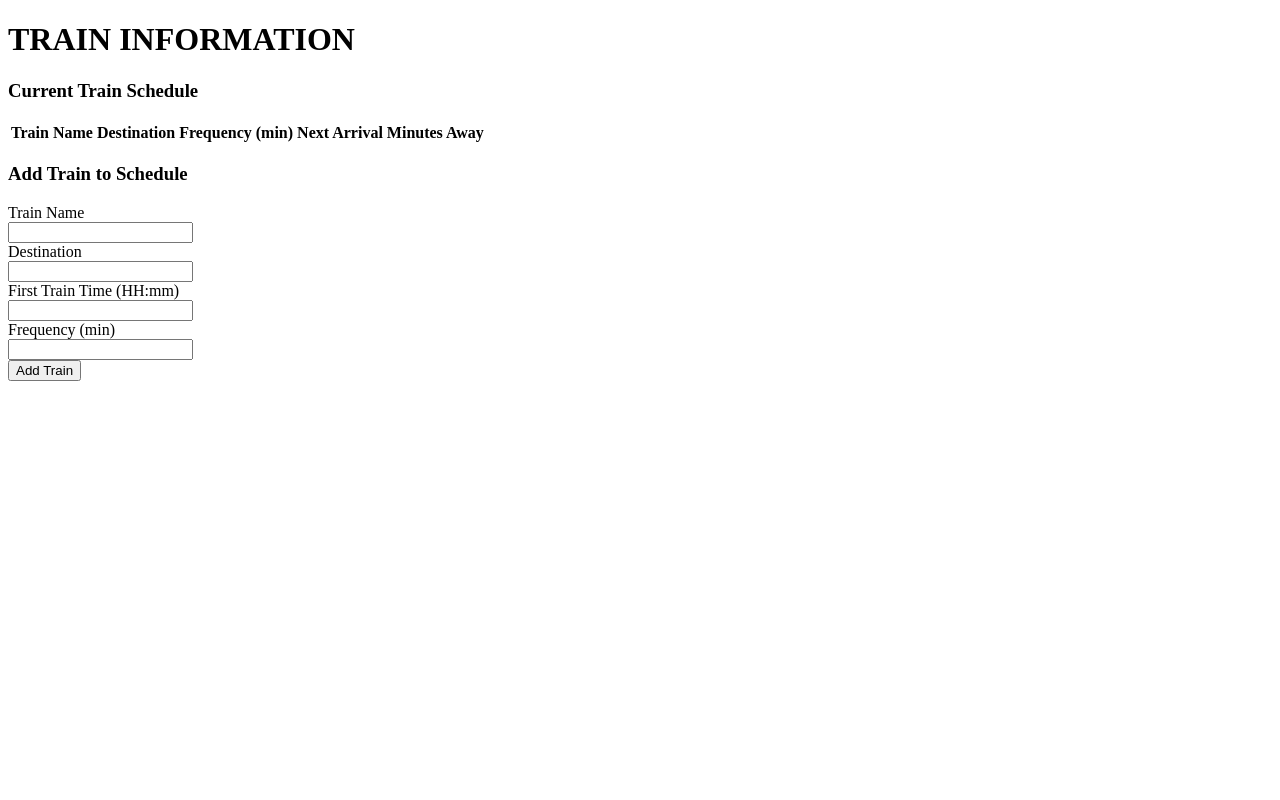
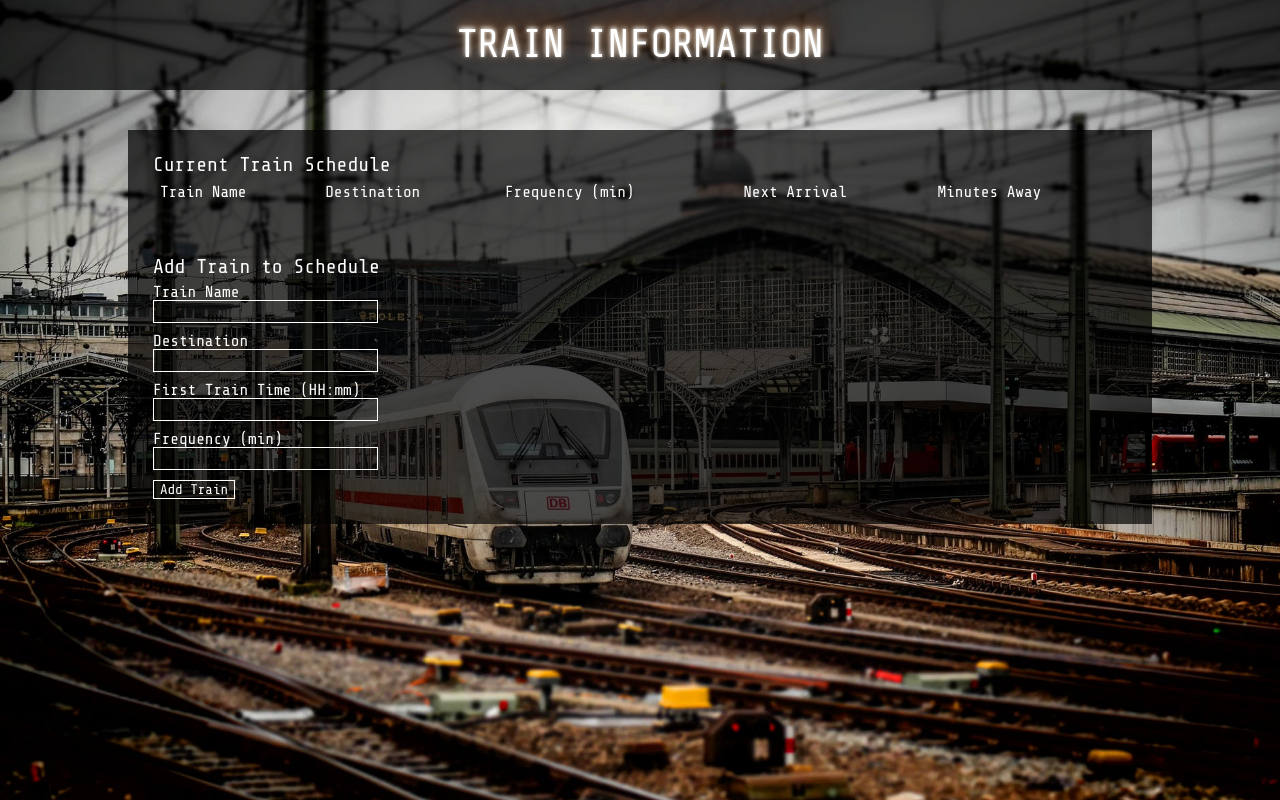
Before and after one commit to kmstern4/trainScheduler, a plain HTML site: page index.html in a window 1280 px wide. Drawn offline with nearby package versions, Linux system fonts and the light colour scheme; no server answers.

Commit message:
added css

```diff
--- a/assets/css/reset.css
+++ b/assets/css/reset.css
@@ -0,0 +1,38 @@
+html, body, div, span, applet, object, iframe,
+h1, h2, h3, h4, h5, h6, p, blockquote, pre,
+a, abbr, acronym, address, big, cite, code,
+del, dfn, em, img, ins, kbd, q, s, samp,
+small, strike, strong, sub, sup, tt, var,
+b, u, i, center,
+dl, dt, dd, ol, ul, li,
+fieldset, form, label, legend, caption, tbody, tfoot, thead, tr, th, td,
+article, aside, canvas, details, embed,
+figure, figcaption, footer, header, hgroup,
+menu, nav, output, ruby, section, summary,
+time, mark, audio, video {
+	margin: 0;
+	padding: 0;
+	border: 0;
+	font-size: 100%;
+	font: inherit;
+	vertical-align: baseline;
+}
+/* HTML5 display-role reset for older browsers */
+article, aside, details, figcaption, figure,
+footer, header, hgroup, menu, nav, section {
+	display: block;
+}
+body {
+	line-height: 1;
+}
+ol, ul {
+	list-style: none;
+}
+blockquote, q {
+	quotes: none;
+}
+blockquote:before, blockquote:after,
+q:before, q:after {
+	content: '';
+	content: none;
+}
--- a/assets/css/style.css
+++ b/assets/css/style.css
@@ -0,0 +1,95 @@
+@import url('https://fonts.googleapis.com/css?family=Share+Tech+Mono');
+
+* {
+    box-sizing: border-box;
+}
+
+html {
+    background: black;
+    background-image: url(../images/railway.jpeg);
+    -webkit-background-size: cover;
+    -moz-background-size: cover;
+    -o-background-size: cover;
+    background-size: cover;
+    background-repeat: no-repeat;
+}
+
+
+body {
+    color: white;
+    font-family: "Share Tech Mono", monospace;
+}
+
+h1 {
+    text-align: center;
+    font-size: 40px;
+    width: 100%;
+    background: rgba(0, 0, 0, 0.7);
+    padding: 25px;
+    margin-bottom: 40px;
+    text-shadow: 0 -1px 4px #FFF, 0 -2px 10px #b6956d, 0 -10px 20px #713b18, 0 -18px 40px #381101;
+}
+
+.container {
+    margin-left: 10%;
+    margin-right: 10%;
+    padding: 25px;
+    background: rgba(0, 0, 0, 0.7);
+}
+
+h3 {
+    font-size: 20px;
+    padding-bottom: 7px;
+}
+
+table {
+    width: 100%;
+
+}
+
+th {
+    text-align: left;
+    padding: 5px;
+    padding-top: 0px;
+    font-size: 16px;
+}
+
+
+td {
+    text-align: left;
+    border: 1px solid white;
+    padding: 5px;
+}
+
+.form-container {
+    margin-left: 10%;
+    margin-right: 10%;
+    background: rgba(0, 0, 0, 0.7);
+    padding: 25px;
+    margin-bottom: 25px;
+}
+
+input {
+    margin-bottom: 10px;
+    width: 225px;
+    background-color: transparent;
+    color: white;
+    border-style: none;
+    border: 1px white solid;
+    padding: 3px;
+    font-family: "Share Tech Mono", monospace;
+}
+
+button {
+    cursor: pointer;
+    color: white;
+    background: transparent;
+    border: 1px white solid;
+    font-family: "Share Tech Mono", monospace;
+    font-size: 14px;
+}
+
+button:hover {
+    background: white;
+    color: black;
+}
--- a/index.html
+++ b/index.html
@@ -5,7 +5,7 @@
     <meta name="viewport" content="width=device-width, initial-scale=1.0">
     <meta http-equiv="X-UA-Compatible" content="ie=edge">
     <title>Train Scheduler</title>
-    <!-- <link rel="stylesheet" type="text/css" href="https://cdnjs.cloudflare.com/ajax/libs/skeleton/2.0.4/skeleton.css"> -->
+    <link rel="stylesheet" type="text/css" href="assets/css/reset.css">
     <link rel="stylesheet" type="text/css" href="assets/css/style.css">
     <script src="https://code.jquery.com/jquery-3.3.1.min.js" integrity="sha256-FgpCb/KJQlLNfOu91ta32o/NMZxltwRo8QtmkMRdAu8=" crossorigin="anonymous"></script>
     <script src="https://www.gstatic.com/firebasejs/5.5.9/firebase.js"></script>
```
Also changed, not shown: assets/images/map.jpg (added), assets/images/rails.jpg (added), assets/images/railway.jpeg (added), assets/images/railway1.jpg (added), assets/images/subway.jpeg (added), assets/images/train.jpeg (added), assets/images/train.jpg (added), 2 other files.
